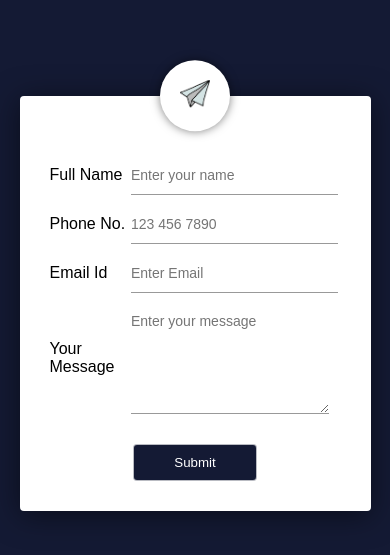
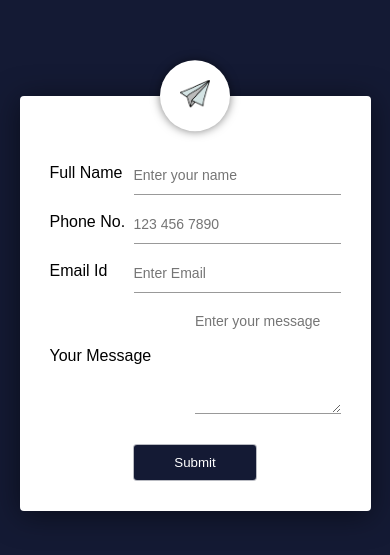
Before and after one commit to Kalam-321/Form_Validation, a plain HTML site: page index.html in a window 390 px wide. Shown: the part 119-674 px from the top of the page. Drawn offline with Linux system fonts and the light colour scheme.

Commit message:
Update style.css

```diff
--- a/style.css
+++ b/style.css
@@ -86,3 +86,19 @@ form button{
 {
     color: red;
 }
+@media only screen and (max-width: 600px) {
+  .input-group label {
+    flex-basis: 100%;
+    margin-bottom: 5px;
+  }
+  .input-group input,
+  .input-group textarea {
+    flex-basis: 100%;
+    padding: 10px 0;
+  }
+  .input-group span {
+    position: relative;
+    bottom: -15px;
+    right: 0;
+  }
+}
```
